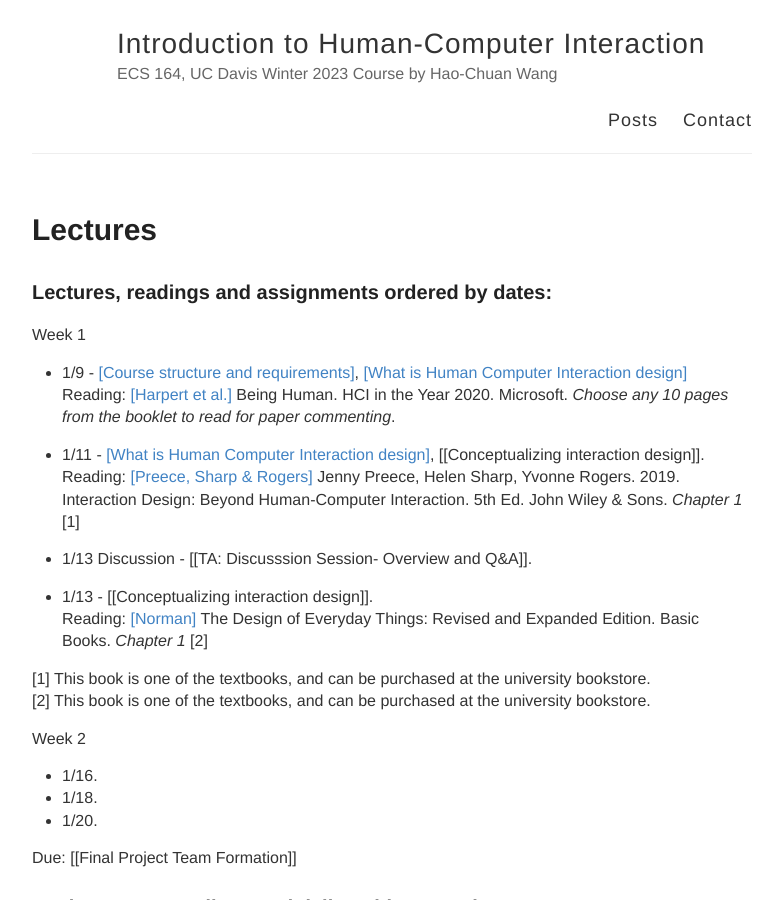
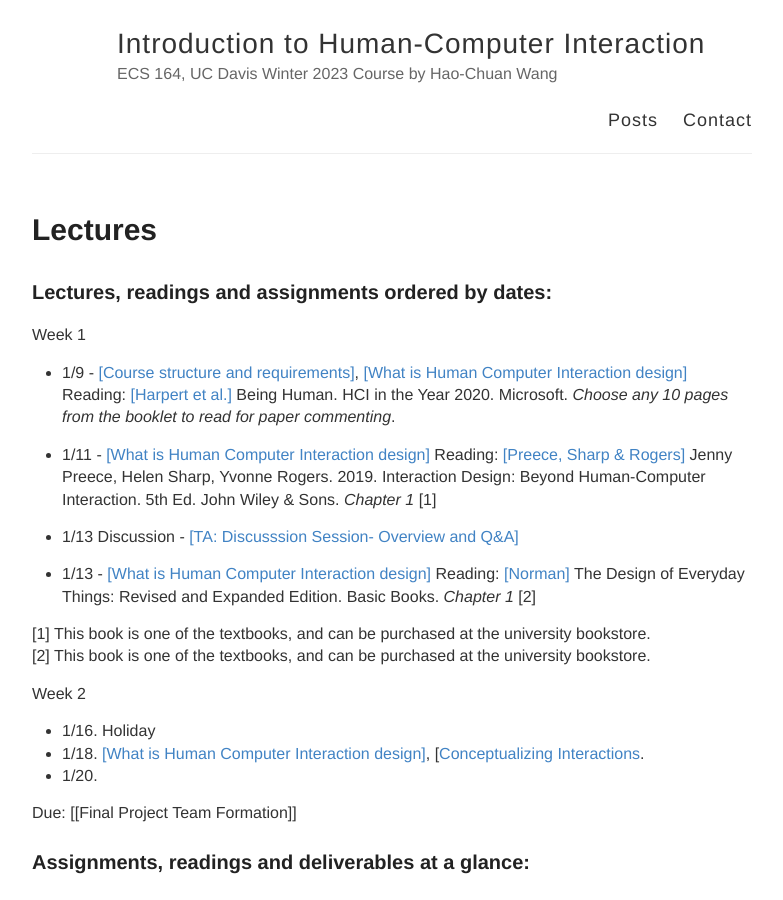
Before and after one commit to hciwang/hciwang.github.io, a Jekyll site: the page built from _posts/2022-1-1-lectures.md, in a window 1280 px wide and 900 px high. Shown: the whole window, without its empty margins (248-1031 px from the left). Built offline with Jekyll 4.4.1, drawn with Linux system fonts in a browser that asks for light colours.

Commit message:
Update 2022-1-1-lectures.md

```diff
--- a/_posts/2022-1-1-lectures.md
+++ b/_posts/2022-1-1-lectures.md
@@ -9,12 +9,12 @@ Week 1
 - 1/9 - [[Course structure and requirements]](https://canvas.ucdavis.edu/courses/747452/files/folder/Lecture%20slides?preview=19026869), [[What is Human Computer Interaction design]](https://canvas.ucdavis.edu/courses/747452/files/folder/Lecture%20slides?preview=19027057)
 Reading:  [[Harpert et al.]](https://www.microsoft.com/en-us/research/uploads/prod/2019/03/beinghumana3-1.pdf) Being Human. HCI in the Year 2020. Microsoft. *Choose any 10 pages from the booklet to read for paper commenting*.
 
-- 1/11 - [[What is Human Computer Interaction design]](https://canvas.ucdavis.edu/courses/747452/files/folder/Lecture%20slides?preview=19027057), [[Conceptualizing interaction design]].
+- 1/11 - [[What is Human Computer Interaction design]](https://canvas.ucdavis.edu/courses/747452/files/folder/Lecture%20slides?preview=19027057)
 Reading: [[Preece, Sharp & Rogers]](http://www.id-book.com/) Jenny Preece, Helen Sharp, Yvonne Rogers. 2019. Interaction Design: Beyond Human-Computer Interaction. 5th Ed. John Wiley & Sons.  *Chapter 1* [1]
 
-- 1/13 Discussion - [[TA: Discusssion Session- Overview and Q&A]].
+- 1/13 Discussion - [[TA: Discusssion Session- Overview and Q&A]](https://canvas.ucdavis.edu/courses/747452/files/folder/Discussion%20slides?preview=19064466)
 
-- 1/13 - [[Conceptualizing interaction design]].
+- 1/13 - [[What is Human Computer Interaction design]](https://canvas.ucdavis.edu/courses/747452/files/folder/Lecture%20slides?preview=19027057)
 Reading: [[Norman]](https://www.basicbooks.com/titles/don-norman/the-design-of-everyday-things/9780465050659/) The Design of Everyday Things: Revised and Expanded Edition. Basic Books. *Chapter 1* [2]
 
 [1] This book is one of the textbooks, and can be purchased at the university bookstore.
@@ -22,8 +22,8 @@
 
 
 Week 2
-- 1/16.
-- 1/18.
+- 1/16. Holiday
+- 1/18. [[What is Human Computer Interaction design]](https://canvas.ucdavis.edu/courses/747452/files/folder/Lecture%20slides?preview=19027057), [[Conceptualizing Interactions]().
 - 1/20.
 
 Due: [[Final Project Team Formation]]
```
